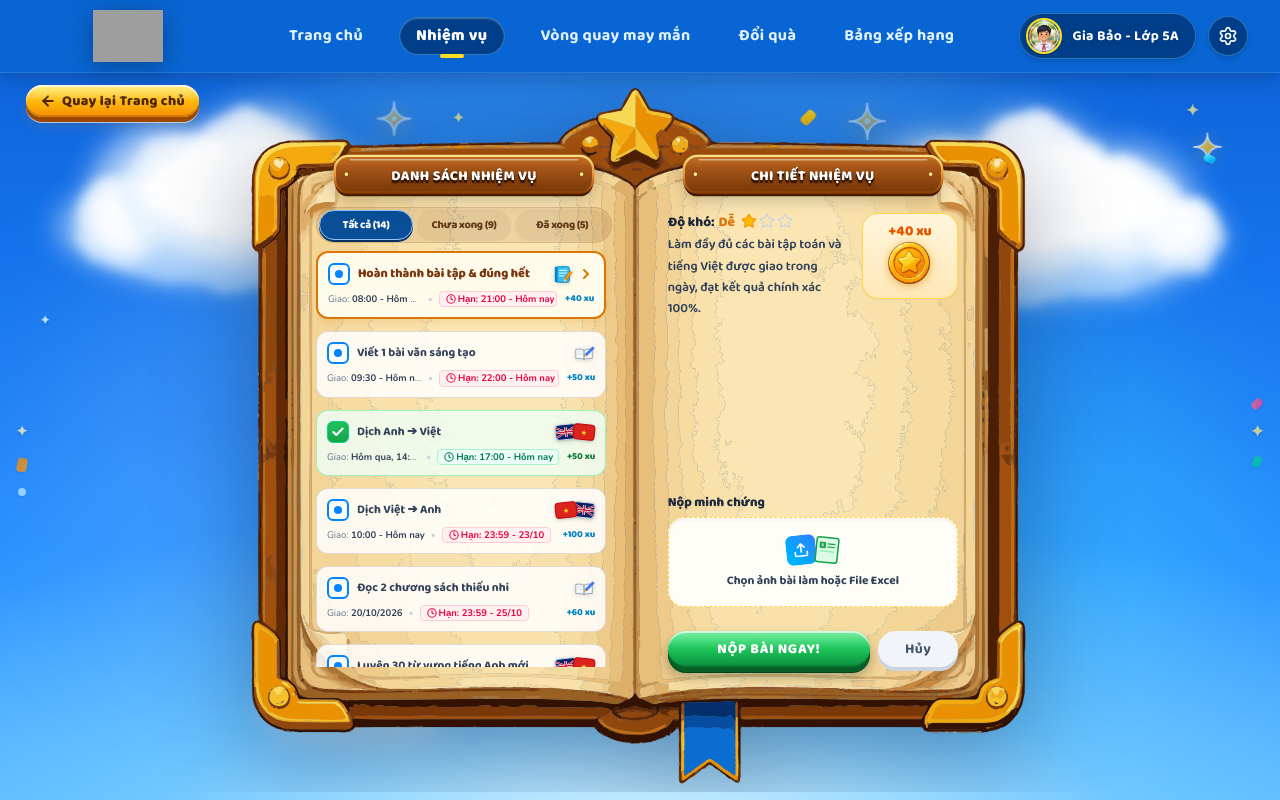
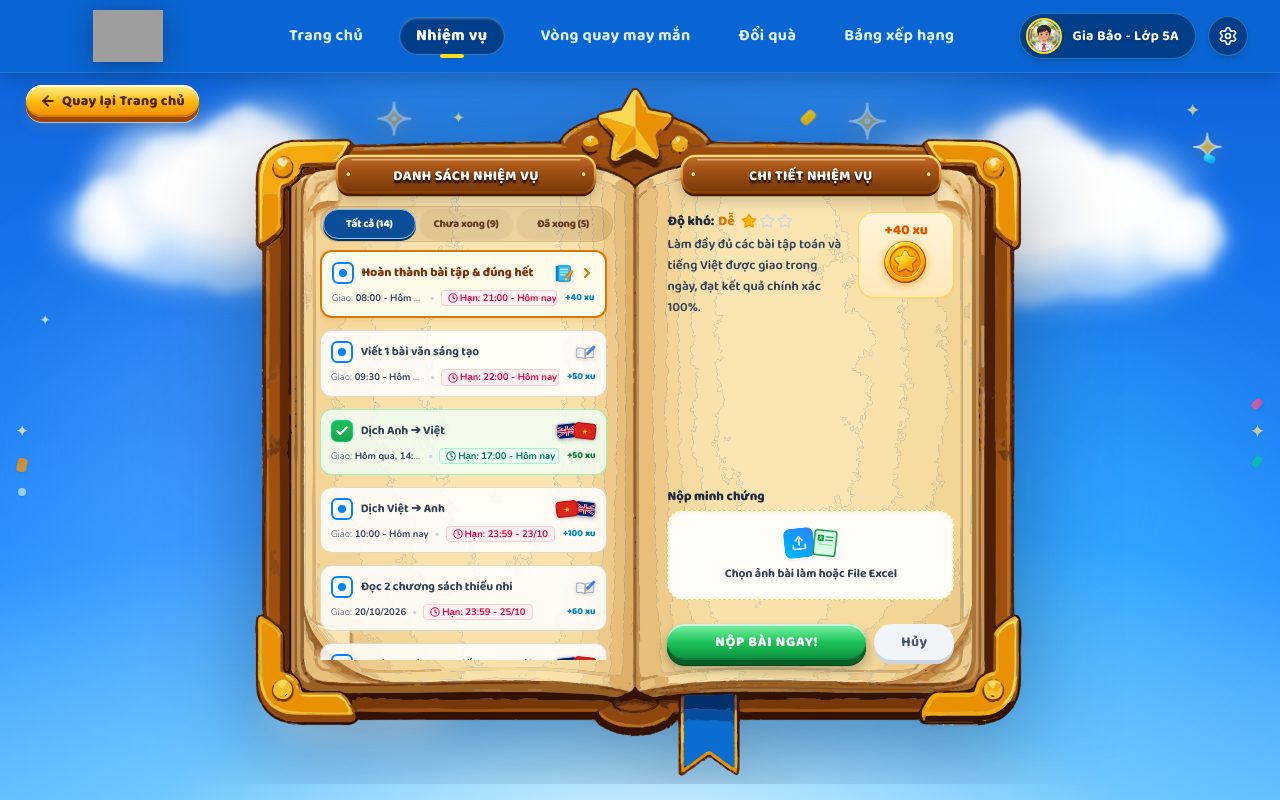
Before and after one commit to PeZoi/student-coin-portal, a Next.js app: page /student/missions in a window 1280 px wide. Built offline with nearby package versions, Linux system fonts and the light colour scheme; grey boxes are pictures that could not be loaded.

Commit message:
feat: add student layout and missions view component

```diff
--- a/app/student/layout.tsx
+++ b/app/student/layout.tsx
@@ -8,7 +8,7 @@ export default function StudentLayout({
 }) {
   return (
     <div
-      className="h-screen w-full flex flex-col antialiased selection:bg-yellow-300 selection:text-blue-900 bg-[#1672EA] overflow-hidden"
+      className="h-dvh w-full flex flex-col antialiased selection:bg-yellow-300 selection:text-blue-900 bg-[#1672EA] overflow-hidden"
       style={{
         backgroundImage: `
           radial-gradient(ellipse 130% 70% at 50% 105%, rgba(225, 248, 255, 0.92) 0%, rgba(140, 218, 255, 0.55) 30%, rgba(55, 165, 252, 0.2) 60%, transparent 80%),
--- a/features/missions/components/MissionsView.tsx
+++ b/features/missions/components/MissionsView.tsx
@@ -8,7 +8,7 @@ import { DashboardBackgroundDecor } from "@/features/dashboard/components/Dashbo
 
 export function MissionsView() {
   return (
-    <div className="relative w-full h-full flex-1 flex flex-col items-center justify-start px-2 sm:px-4 pt-1.5 pb-2 min-h-0 overflow-hidden select-none gap-2.5 lg:gap-0">
+    <div className="relative w-full h-full flex-1 flex flex-col items-center justify-start px-2 sm:px-4 pt-1.5 pb-3.5 sm:pb-4 pb-[max(1rem,env(safe-area-inset-bottom))] min-h-0 overflow-hidden select-none gap-2.5 lg:gap-0">
       {/* Background Decor: Mây thực tế bồng bềnh và ánh sáng bầu trời */}
       <DashboardBackgroundDecor />
 
```
